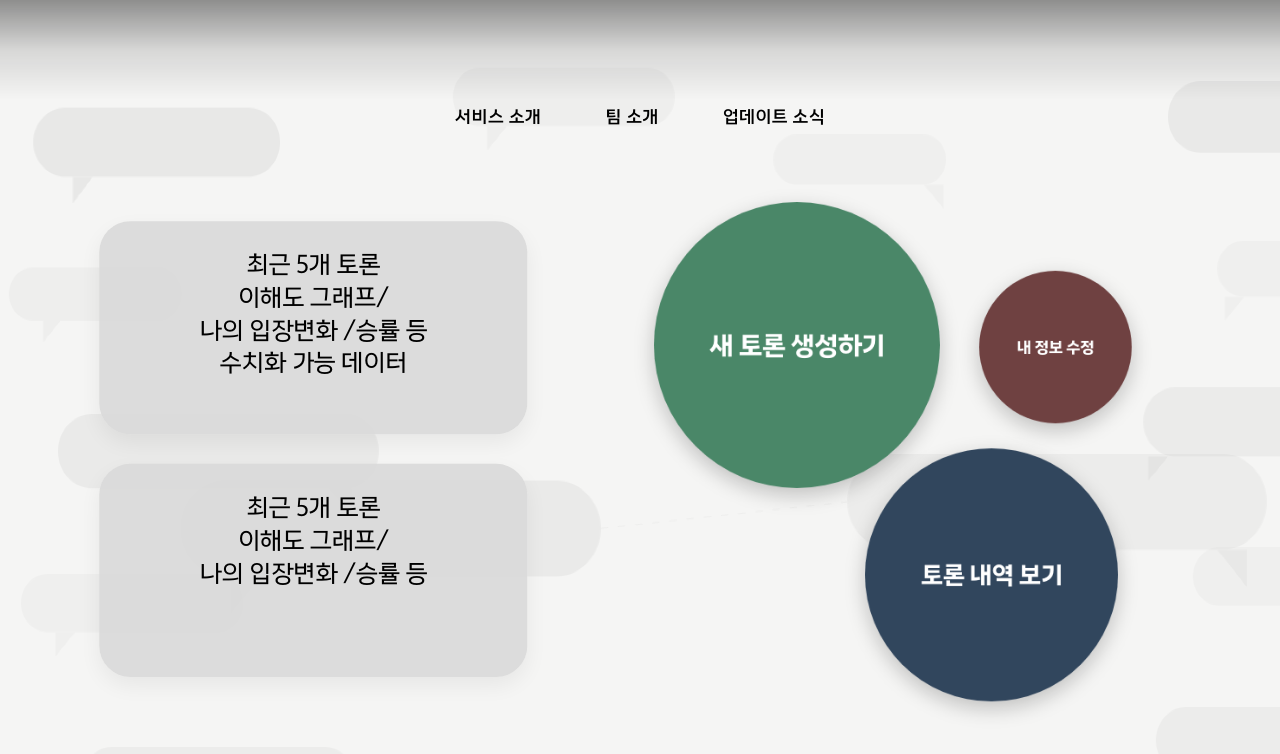
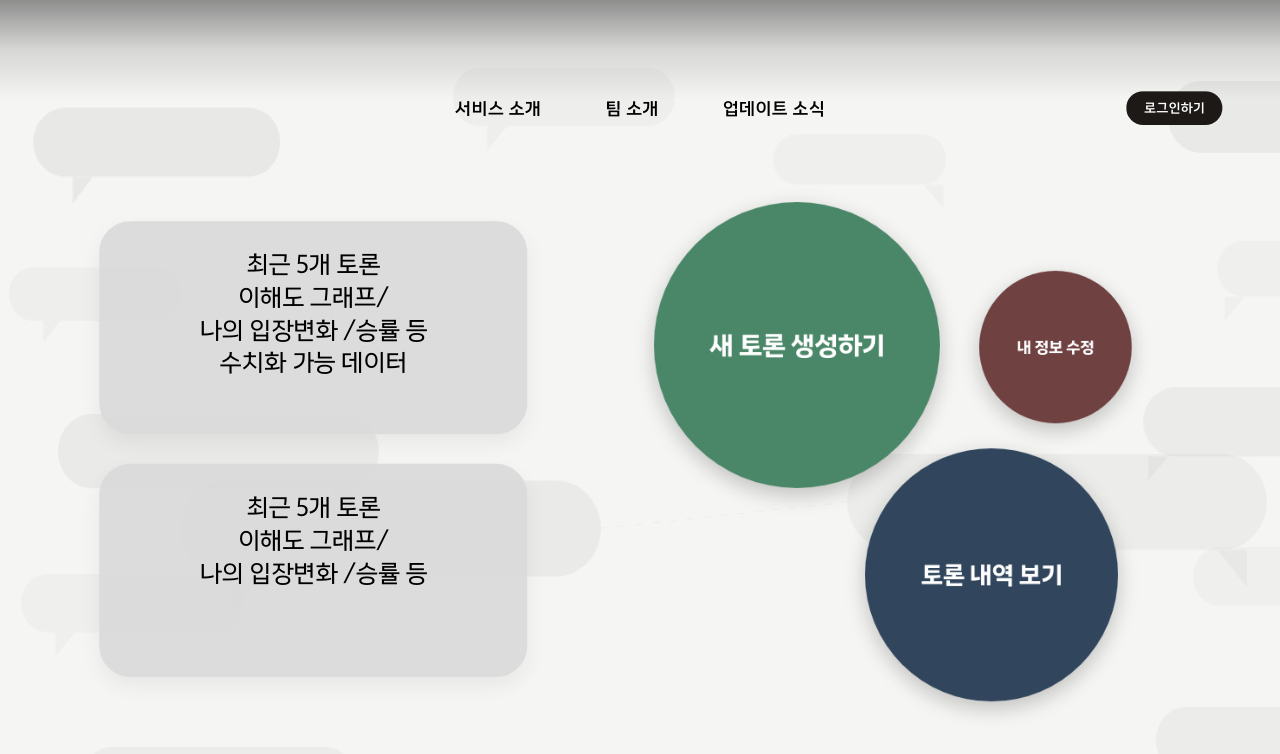
Before and after one commit to chae00-00/debate-platform, a React (Vite) app in the folder capstone_frontend/: page / in a window 1280 px wide. Shown: the top 754 px of the page. Built offline with nearby package versions, Linux system fonts and the light colour scheme; no server answers.

Commit message:
상단 헤더에 로그인하기 버튼 추가 (/login 이동)

```diff
--- a/capstone_frontend/src/App.jsx
+++ b/capstone_frontend/src/App.jsx
@@ -281,7 +281,7 @@ const App = () => {
       )}
 
       {!isLoginRoute && !isTopicSelectionRoute && !isDebateRoute && !isPostQuizRoute && !isStatsRoute && !isEvaluationRoute && !activeTopic && (
-        <HomeLanding onCreateDebate={() => navigate('/topics')} />
+        <HomeLanding onCreateDebate={() => navigate('/topics')} onLogin={() => navigate('/login')} onGuide={() => navigate('/guide')} />
       )}
 
       {showOnboarding && (
@@ -295,7 +295,7 @@ const App = () => {
         <div className="mx-auto flex min-h-screen w-full items-start justify-center pt-6 md:items-center md:pt-0">
           <FixedStage baseWidth={1440} baseHeight={900}>
             <div className="relative h-[900px] w-[1440px]">
-              <TopHeader onGuide={() => navigate('/guide')} />
+              <TopHeader onGuide={() => navigate('/guide')} onLogin={() => navigate('/login')} />
 
               <div className="mx-auto flex w-full max-w-[1200px] flex-col items-center pt-[96px] text-center">
                 <h1 className="text-[48px] font-extrabold leading-[55px] tracking-[-0.03em] text-[#38332E]">
--- a/capstone_frontend/src/components/TopHeader.jsx
+++ b/capstone_frontend/src/components/TopHeader.jsx
@@ -1,12 +1,20 @@
 import React from 'react';
 
-const TopHeader = ({ onGuide }) => {
+const TopHeader = ({ onGuide, onLogin }) => {
   return (
-    <nav className="hidden md:flex absolute top-[34px] left-1/2 z-20 -translate-x-1/2 items-center gap-[74px] text-[20px] font-bold leading-[23px] text-black">
-      <button className="transition-opacity hover:opacity-70" onClick={onGuide}>서비스 소개</button>
-      <button className="transition-opacity hover:opacity-70">팀 소개</button>
-      <button className="transition-opacity hover:opacity-70">업데이트 소식</button>
-    </nav>
+    <div className="hidden md:flex absolute top-[24px] left-0 right-0 z-20 items-center justify-center px-12">
+      <nav className="flex items-center gap-[74px] text-[20px] font-bold leading-[23px] text-black">
+        <button className="transition-opacity hover:opacity-70" onClick={onGuide}>서비스 소개</button>
+        <button className="transition-opacity hover:opacity-70">팀 소개</button>
+        <button className="transition-opacity hover:opacity-70">업데이트 소식</button>
+      </nav>
+      <button
+        onClick={onLogin}
+        className="absolute right-12 rounded-full bg-stone-900 px-5 py-2 text-[15px] font-bold text-white transition-all hover:bg-black hover:scale-105"
+      >
+        로그인하기
+      </button>
+    </div>
   );
 };
 
--- a/capstone_frontend/src/pages/HomeLanding.jsx
+++ b/capstone_frontend/src/pages/HomeLanding.jsx
@@ -51,7 +51,7 @@ const ACTION_BUBBLES = [
   },
 ];
 
-const HomeLanding = ({ onCreateDebate }) => {
+const HomeLanding = ({ onCreateDebate, onLogin, onGuide }) => {
   const [hoveredBubble, setHoveredBubble] = useState(null);
 
   const handleBubbleClick = (key) => {
@@ -65,7 +65,7 @@ const HomeLanding = ({ onCreateDebate }) => {
       <div className="mx-auto flex min-h-screen w-full items-start justify-center pt-6 md:items-center md:pt-0">
         <FixedStage baseWidth={1440} baseHeight={860}>
           <div className="relative h-[860px] w-[1440px]">
-            <TopHeader />
+            <TopHeader onGuide={onGuide} onLogin={onLogin} />
 
             <div className="relative mt-[58px] h-[760px] w-full">
               {INFO_CARDS.map((card) => (
```
